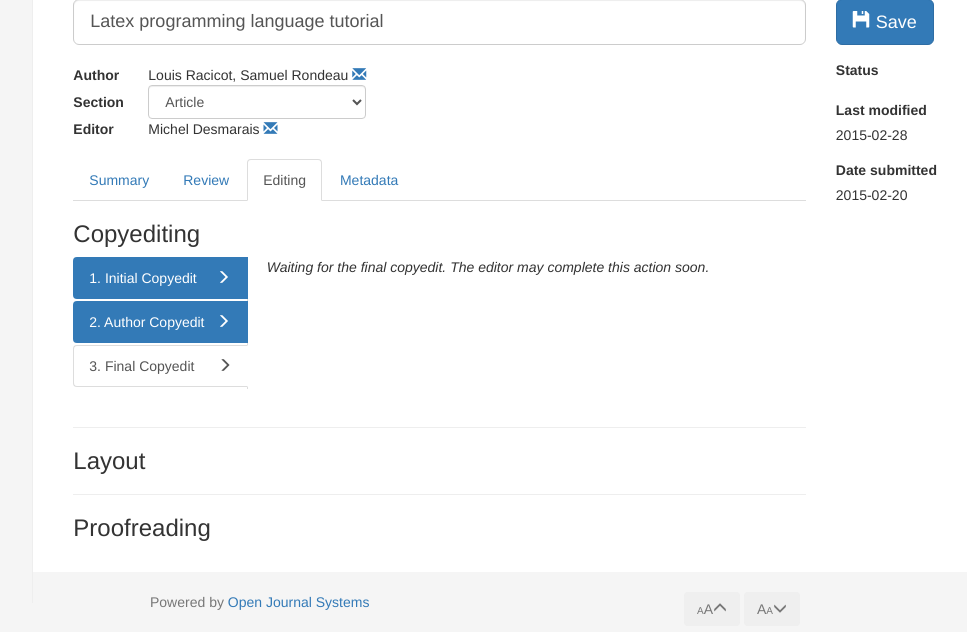
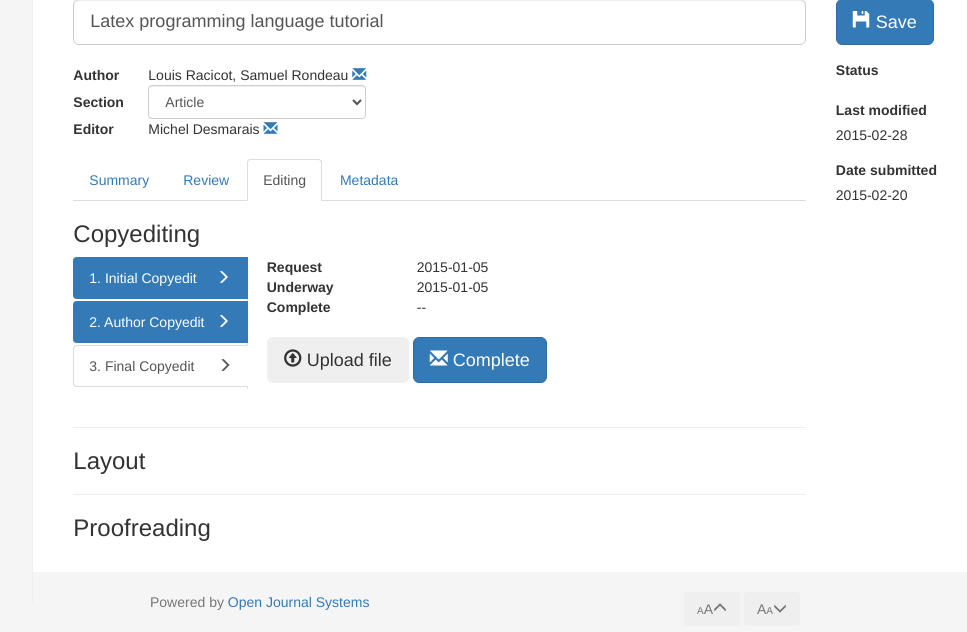
Before and after one commit to ArchSirius/log2420-project, a PHP site: template views/submissionDetail.twig in a window 1280 px wide, after a click on "Editing". Shown: the part 197-829 px from the top of the page, without its empty margins (180-1147 px from the left). Run offline with PHP 8.4, Linux system fonts and the light colour scheme; the template is opened without the code that fills it, so the values that code supplies are empty; some libraries are stand-ins or nearby versions.

Commit message:
copyedit editor

```diff
--- a/views/submissionDetail.twig
+++ b/views/submissionDetail.twig
@@ -214,7 +214,6 @@
               </ul>
               <div class="tab-content" style="min-height:150px">
                 <div class="tab-pane" id="a">
-                  <div>
                   <table>
                     <tr>
                       <th style="width: 150px">Request</th>
@@ -237,8 +236,30 @@
                     </tr>
                   </table>
                 </div>
+                <div class="tab-pane" id="b">
+                  <table>
+                    <tr>
+                      <th style="width: 150px">Request</th>
+                      <td>--</td>
+                    </tr>
+                    <tr>
+                      <th>Underway</th>
+                      <td>--</td>
+                    </tr>
+                    <tr>
+                      <th>Complete</th>
+                      <td>2015-01-15</td>
+                    </tr>
+                    <tr>
+                      <td colspan="2">
+                        <div class="well">
+                          <a href="#"><span class="glyphicon glyphicon-download-alt"></span> 1-2-3.CFD.docx</a>
                         </div>
-                <div class="tab-pane" id="b">
+                      </td>
+                    </tr>
+                  </table>
+                </div>
+                <div class="tab-pane active" id="c">
                     <table>
                       <tr>
                         <th style="width: 150px">Request</th>
@@ -257,14 +278,13 @@
                       </tr>
                       <tr>
                         <td colspan="2">
-                          <button class="btn btn-lg" type="button"  data-toggle="modal" data-target="#uploadModal"><span class="glyphicon glyphicon-upload"></span> Upload file</button>
+                          <button class="btn btn-lg" type="button"  data-toggle="modal" data-target="#uploadModal">
+                            <span class="glyphicon glyphicon-upload"></span> Upload file
+                          </button>
                           <button class="btn btn-primary btn-lg"><span class="glyphicon glyphicon-envelope"></span> Complete</button>
                         </td>
                       </tr>
                     </table>
-                </div>
-                <div class="tab-pane active" id="c">
-                  <em>Waiting for the final copyedit. The editor may complete this action soon.</em>
                 </div>
               </div>
             </div>
```
Lines whose indentation alone changed are shown as unchanged.
